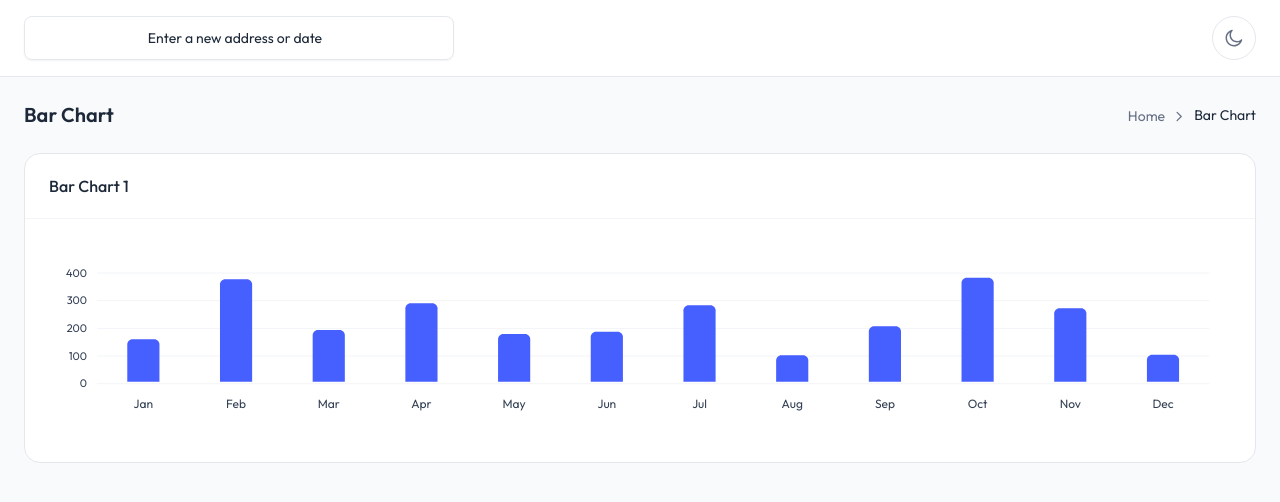
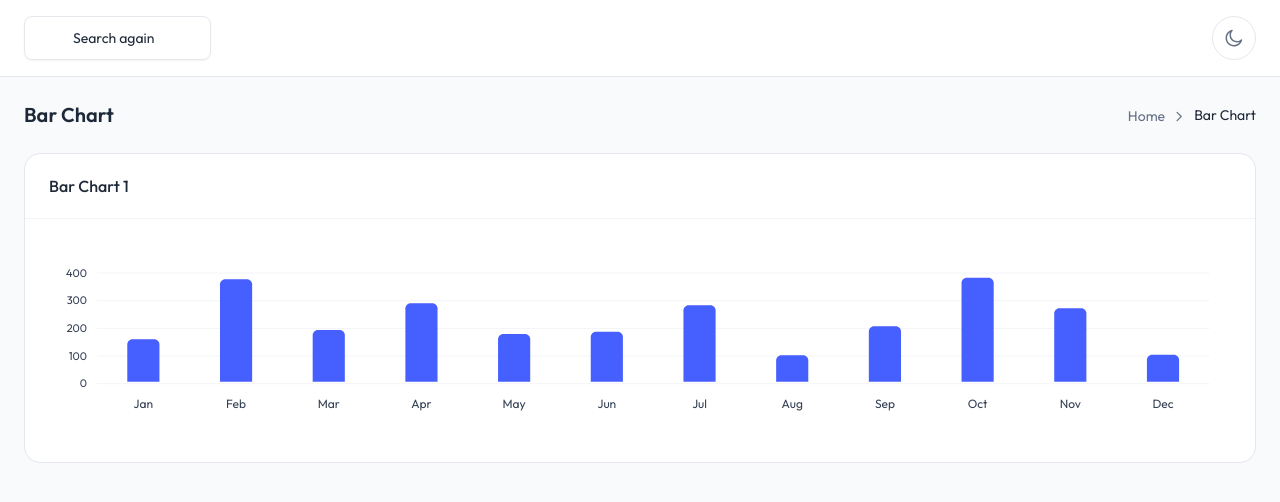
Before and after one commit to MassonMassoniy/ThomasAndFriends_NASA2025, a Next.js app in the folder frontend/: page /bar-chart in a window 1280 px wide. Shown: the top 502 px of the page. Built offline with nearby package versions, Linux system fonts and the light colour scheme.

Commit message:
Update AppHeader.tsx

```diff
--- a/frontend/src/layout/AppHeader.tsx
+++ b/frontend/src/layout/AppHeader.tsx
@@ -75,11 +75,13 @@ const AppHeader: React.FC = () => {
                   onSelect={(p) => setPicked(p)}
                   placeholder="Start typing an address..."
                 /> */}
+                <a href="https://drmy-server-fast.tail8afd19.ts.net/api/">
                 <button
-                  className="dark:bg-dark-900 h-11 w-full rounded-lg border border-gray-200 bg-transparent py-2.5 pl-12 pr-14 text-sm text-gray-800 shadow-theme-xs placeholder:text-gray-400 focus:border-brand-300 focus:outline-hidden focus:ring-3 focus:ring-brand-500/10 dark:border-gray-800 dark:bg-gray-900 dark:bg-white/[0.03] dark:text-white/90 dark:placeholder:text-white/30 dark:focus:border-brand-800 xl:w-[430px]"
+                  className="dark:bg-dark-900 h-11 w-fit rounded-lg border border-gray-200 bg-transparent py-2.5 pl-12 pr-14 text-sm text-gray-800 shadow-theme-xs placeholder:text-gray-400 focus:border-brand-300 focus:outline-hidden focus:ring-3 focus:ring-brand-500/10 dark:border-gray-800 dark:bg-gray-900 dark:bg-white/[0.03] dark:text-white/90 dark:placeholder:text-white/30 dark:focus:border-brand-800"
                 >
-                  Enter a new address or date
+                  Search again
                   </button>
+                </a>
                 {/* <button className="absolute right-2.5 top-1/2 inline-flex -translate-y-1/2 items-center gap-0.5 rounded-lg border border-gray-200 bg-gray-50 px-[7px] py-[4.5px] text-xs -tracking-[0.2px] text-gray-500 dark:border-gray-800 dark:bg-white/[0.03] dark:text-gray-400">
                   <span> ⌘ </span>
                   <span> K </span>
```
